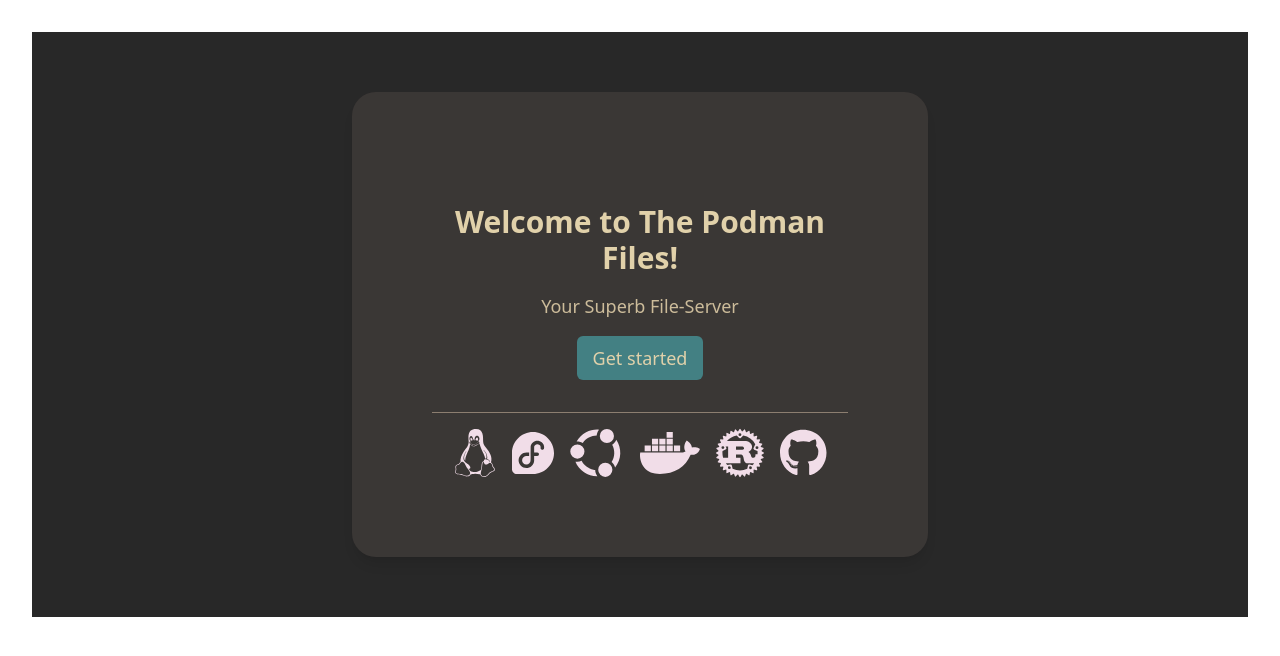
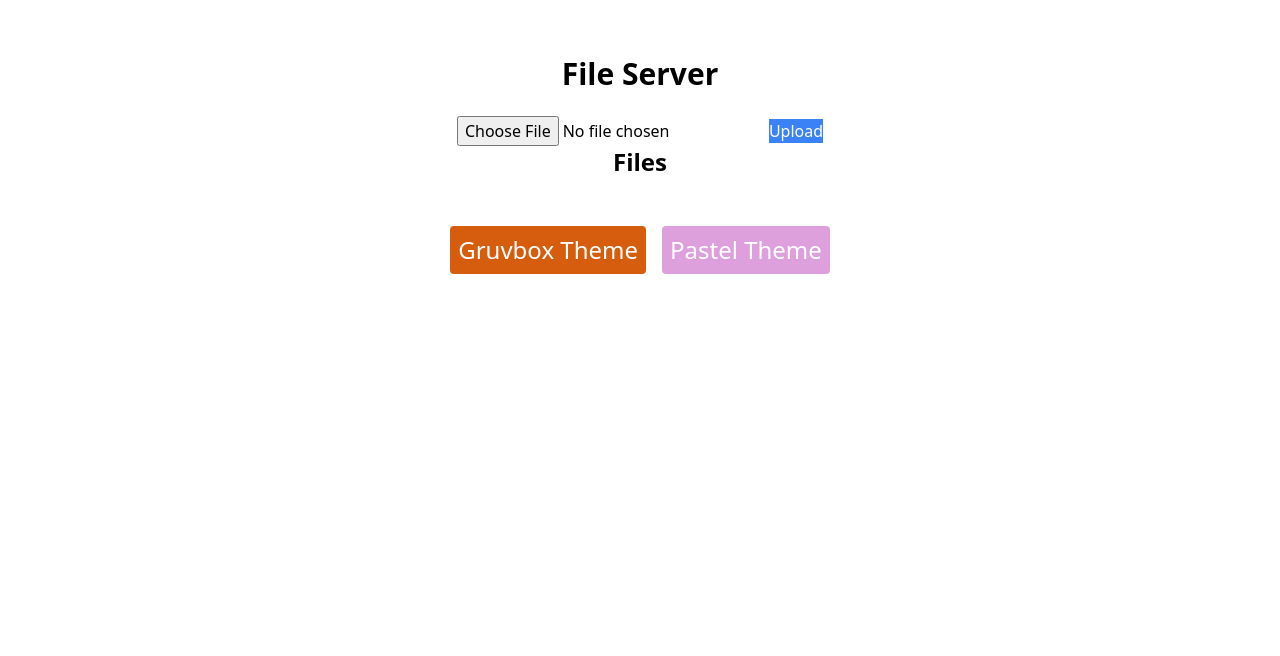
Before and after one commit to aleksejunas/pod-files-frontend, a React (Vite) app in the folder frontend/: page / in a window 1280 px wide. Shown: the top 656 px of the page. Built offline with nearby package versions, Linux system fonts and the light colour scheme.

Commit message:
starting the file-server-components branch
Signed-off-by: aleksejunas <photo@seventyseven.no>

```diff
--- a/frontend/src/App.tsx
+++ b/frontend/src/App.tsx
@@ -1,11 +1,16 @@
+// TODO: Create theme-selector functionality
+// TODO: Convert the theme switching functionality to a picker or something similar not just a button
+
 import "./App.css";
-import WelcomePage from "./pages/WelcomePage";
+import FileServerPage from "./pages/FileServerPage";
+// import WelcomePage from "./pages/WelcomePage";
 import React from "react";
 
 function App() {
   return (
     <>
-      <WelcomePage />
+      {/* <WelcomePage /> */}
+      <FileServerPage />
     </>
   );
 }
--- /dev/null
+++ b/frontend/src/components/ThemeSwitcher.tsx
@@ -0,0 +1,26 @@
+// TODO: Create a functional component button for the theme switcher
+
+import React from "react";
+import { switchTheme } from "../utils/ThemeSwitcher";
+
+const ThemeSwitcher: React.FC = () => {
+  return (
+    <div>
+      <button
+        className="bg-gruvbox-orange text-white text-2xl font-normal p-2 m-2 rounded"
+        onClick={() => switchTheme("gruvbox")}
+      >
+        Gruvbox Theme
+      </button>
+      <button
+        className="bg-pastel-purple text-white text-2xl font-normal p-2 m-2 rounded"
+        onClick={() => switchTheme("pastel")}
+      >
+        Pastel Theme
+      </button>
+      {/* Add buttons for other themes here */}
+    </div>
+  );
+};
+
+export default ThemeSwitcher;
--- a/frontend/src/components/examples/TailwindExamples.tsx
+++ /dev/null
@@ -1,24 +0,0 @@
-// import React from "react";
-
-const TailwindExample = () => {
-  return (
-    <div className="min-h-screen bg-gray-100 py-6 flex flex-col justify-center sm:py-12">
-      <div className="relative py-3 sm:max-w-xl sm:mx-auto">
-        <div className="relative px-4 py-10 bg-white shadow-lg sm:rounded-3xl sm:p-20">
-          <div className="max-w-md mx-auto">
-            <div className="divide-y divide-gray-200">
-              <div className="py-8 text-base leading-6 space-y-4 text-gray-700 sm:text-lg sm:leading-7">
-                <h1 className="text-3xl font-bold text-gray-900">
-                  Vite + Tailwind CSS
-                </h1>
-                <p>Din nye app er klar!</p>
-              </div>
-            </div>
-          </div>
-        </div>
-      </div>
-    </div>
-  );
-};
-
-export default TailwindExample;
--- /dev/null
+++ b/frontend/src/components/file-server/FileList.tsx
@@ -0,0 +1,22 @@
+import React from "react";
+
+interface FileListProps {
+  files: string[];
+}
+
+const FileList: React.FC<FileListProps> = ({ files }) => {
+  return (
+    <div className="file-list">
+      <h2 className="text-2xl font-bold mb-4">Files</h2>
+      <ul>
+        {files.map((file, index) => (
+          <li key={index} className="mb-2">
+            {file}
+          </li>
+        ))}
+      </ul>
+    </div>
+  );
+};
+
+export default FileList;
--- /dev/null
+++ b/frontend/src/components/file-server/FileUpload.tsx
@@ -0,0 +1,36 @@
+import React, { useState } from "react";
+
+interface FileUploadProps {
+  onUpload: (file: File) => void;
+}
+
+const FileUpload: React.FC<FileUploadProps> = ({ onUpload }) => {
+  const [selectedFile, setSelectedFile] = useState<File | null>(null);
+
+  const handleFileChange = (event: React.ChangeEvent<HTMLInputElement>) => {
+    if (event.target.files && event.target.files.length > 0) {
+      setSelectedFile(event.target.files[0]);
+    }
+  };
+
+  const handleUpload = () => {
+    if (selectedFile) {
+      onUpload(selectedFile);
+      setSelectedFile(null);
+    }
+  };
+  // TODO: Restyle to match the design
+  return (
+    <div className="file-upload">
+      <input type="file" onChange={handleFileChange} />
+      <button
+        onClick={handleUpload}
+        className="bg-blue-500 text-white p2-rounded"
+      >
+        Upload
+      </button>
+    </div>
+  );
+};
+
+export default FileUpload;
--- a/frontend/src/index.css
+++ b/frontend/src/index.css
@@ -1,6 +1,84 @@
+/* frontend/src/index.css */
+
 @tailwind base;
 @tailwind components;
-@tailwind utilities; /* :root { */
+@tailwind utilities;
+
+@layer utilities {
+  .bg-pastel-primary {
+    --tw-bg-opacity: 1;
+    background-color: rgba(248, 248, 255, var(--tw-bg-opacity));
+  }
+  .text-pastel-fg-primary {
+    --tw-text-opacity: 1;
+    color: rgba(105, 105, 105, var(--tw-text-opacity));
+  }
+}
+
+:root.theme-gruvbox {
+  @apply bg-gruvbox-bg-primary  text-gruvbox-fg-primary;
+}
+
+:root.theme-pastel {
+  @apply bg-pastel-primary text-pastel-bg-primary;
+}
+
+/* :root { */
+/*   --bg-primary: #ffffff; */
+/*   --bg-secondary: #f0f0f0; */
+/*   --bg-tertiary: #e0e0e0; */
+/*   --fg-primary: #000000; */
+/*   --fg-secondary: #333333; */
+/*   --fg-tertiary: #666666; */
+/*   --fg-quaternary: #999999; */
+/*   --red: #ff0000; */
+/*   --green: #00ff00; */
+/*   --yellow: #ffff00; */
+/*   --blue: #0000ff; */
+/*   --purple: #800080; */
+/*   --aqua: #00ffff; */
+/*   --orange: #ffa500; */
+/*   --gray: #808080; */
+/* } */
+/**/
+/* .theme-gruvbox { */
+/*   --bg-primary: #282828; */
+/*   --bg-secondary: #3c3836; */
+/*   --bg-tertiary: #504945; */
+/*   --fg-primary: #ebdbb2; */
+/*   --fg-secondary: #d5c4a1; */
+/*   --fg-tertiary: #bdae93; */
+/*   --fg-quaternary: #a89984; */
+/*   --red: #cc241d; */
+/*   --green: #98971a; */
+/*   --yellow: #d79921; */
+/*   --blue: #458588; */
+/*   --purple: #b16286; */
+/*   --aqua: #689d6a; */
+/*   --orange: #d65d0e; */
+/*   --gray: #928374; */
+/* } */
+/**/
+/* .theme-pastel { */
+/*   --bg-primary: #f8f8ff; */
+/*   --bg-secondary: #e6e6fa; */
+/*   --bg-tertiary: #ffe4e1; */
+/*   --fg-primary: #696969; */
+/*   --fg-secondary: #808080; */
+/*   --fg-tertiary: #a9a9a9; */
+/*   --fg-quaternary: #c0c0c0; */
+/*   --red: #ffb6c1; */
+/*   --green: #98fb98; */
+/*   --yellow: #fffacd; */
+/*   --blue: #add8e6; */
+/*   --purple: #dda0dd; */
+/*   --aqua: #e0ffff; */
+/*   --orange: #ffdab9; */
+/*   --gray: #d3d3d3; */
+/* } */
+/* Define other themes here */
+
+/* :root { */
 
 /*   font-family: Inter, system-ui, Avenir, Helvetica, Arial, sans-serif; */
 /*   line-height: 1.5; */
--- a/frontend/src/main.tsx
+++ b/frontend/src/main.tsx
@@ -2,9 +2,11 @@ import React, { StrictMode } from "react";
 import { createRoot } from "react-dom/client";
 import "./index.css";
 import App from "./App.tsx";
+import ThemeSwitcher from "./components/ThemeSwitcher";
 
 createRoot(document.getElementById("root")!).render(
   <StrictMode>
     <App />
+    <ThemeSwitcher />
   </StrictMode>,
 );
--- /dev/null
+++ b/frontend/src/pages/FileServerPage.tsx
@@ -0,0 +1,24 @@
+import React, { useState } from "react";
+import FileList from "../components/file-server/FileList";
+import FileUpload from "../components/file-server/FileUpload";
+
+const FileServerPage: React.FC = () => {
+  const [files, setFiles] = useState<string[]>([]);
+
+  const handleFileUpload = (file: File) => {
+    // Simulating a file upload and adding it to the list of files
+    setFiles((prevFiles) => [...prevFiles, file.name]);
+  };
+
+  // TODO: GIT STASH the changes and create a file-server func branch
+
+  return (
+    <div className="file-sever-page bg-primary text-fg-primary p-6">
+      <h1 className="text-3xl font-bold mb-6">File Server</h1>
+      <FileUpload onUpload={handleFileUpload} />
+      <FileList files={files} />
+    </div>
+  );
+};
+
+export default FileServerPage;
--- a/frontend/src/pages/WelcomePage.tsx
+++ b/frontend/src/pages/WelcomePage.tsx
@@ -21,31 +21,32 @@ const faBrandIcons = [faLinux, faFedora, faUbuntu, faDocker, faRust, faGithub];
 
 const WelcomePage = () => {
   return (
-    <div className="bg-gruvbox-bg-primary py-6 flex flex-col justify-center sm:py-12">
+    <div className="bg-primary py-6 flex flex-col justify-center sm:py-12">
       <div className="relative py-3 sm:max-w-xl sm:mx-auto">
-        <div className="relative px-4 py-10 bg-gruvbox-bg-secondary opacity-95 shadow-lg sm:rounded-3xl sm:p-20">
+        <div className="relative px-4 py-10 bg-secondary opacity-95 shadow-lg sm:rounded-3xl sm:p-20">
           <div className="max-w-md mx-auto">
-            <div className="divide-y divide-gruvbox-gray">
-              <div className="py-8 text-base leading-6 space-y-4 text-gray-700 sm:text-lg sm:leading-7">
-                <h1 className="text-3xl font-bold text-gruvbox-fg-primary">
+            <div className="divide-y divide-gray">
+              <div className="py-8 text-base leading-6 space-y-4 text-fg-primary sm:text-lg sm:leading-7">
+                <h1 className="text-3xl font-bold text-fg-primary">
                   Welcome to The Podman Files!
                 </h1>
-                <p className="text-gruvbox-fg-secondary">
-                  Your Superb File-Server
+                <p className="text-fg-secondary">Your Superbest File-Server</p>
+                <p className="text-fg-secondary text-xs">
+                  Let&apos;s pretend that Superbest is a real word
                 </p>
                 <Button variant="primary">Get started</Button>
               </div>
               <div>
-                {/* <FontAwesomeIcon icon={faFileUpload} size="3x" /> */}
-                {/* <FontAwesomeIcon icon={faFileDownload} size="3x" /> */}
-                <div className="mt-4">
+                <h4 className="text-2xl font-bold text-fg-quaternary mt-2">
+                  Tehnologies used
+                </h4>
+                <div className="mt-4 text-fg-secondary">
                   {faBrandIcons.map((icon, index) => (
                     <FontAwesomeIcon
                       className="mx-2"
                       key={index}
                       icon={icon}
                       size="3x"
-                      style={{ color: "#FCE7F3" }}
                     />
                   ))}
                 </div>
--- /dev/null
+++ b/frontend/src/utils/ThemeSwitcher.ts
@@ -0,0 +1,30 @@
+// utils/ThemeSwitcher.ts
+
+export function switchTheme(theme: string) {
+  const root = document.documentElement;
+
+  root.classList.remove("theme-gruvbox");
+  // Remove other theme classes here
+  root.classList.remove("theme-pastel");
+
+  if (theme === "gruvbox") {
+    root.classList.add("theme-gruvbox");
+  }
+
+  if (theme === "pastel") {
+    root.classList.add("theme-pastel");
+  }
+
+  switch (theme) {
+    case "gruvbox":
+      root.classList.add("theme-gruvbox");
+      break;
+    case "pastel":
+      root.classList.add("theme-pastel");
+      break;
+    default:
+      break;
+  }
+
+  // Add logic for other themes here
+}
--- a/frontend/tailwind.config.ts
+++ b/frontend/tailwind.config.ts
@@ -22,19 +22,28 @@ const config: Config = {
           orange: "#d65d0e",
           gray: "#928374",
         },
+
+        pastel: {
+          "bg-primary": "#f8f8ff",
+          "bg-secondary": "#e6e6fa",
+          "bg-tertiary": "#ffe4e1",
+          "fg-primary": "#696969",
+          "fg-secondary": "#808080",
+          "fg-tertiary": "#a9a9a9",
+          "fg-quaternary": "#c0c0c0",
+          red: "#ffb6c1",
+          green: "#98fb98",
+          yellow: "#fffacd",
+          blue: "#add8e6",
+          purple: "#dda0dd",
+          aqua: "#e0ffff",
+          orange: "#ffdab9",
+          gray: "#d3d3d3",
+        },
       },
     },
   },
   plugins: [],
 };
+
 export default config;
-
-// /** @type {import('tailwindcss').Config} */
-// export default {
-//   content: [],
-//   theme: {
-//     extend: {},
-//   },
-//   plugins: [],
-// }
-//
```
Also changed, not shown: frontend/global.css (added, +18 -0 lines).
